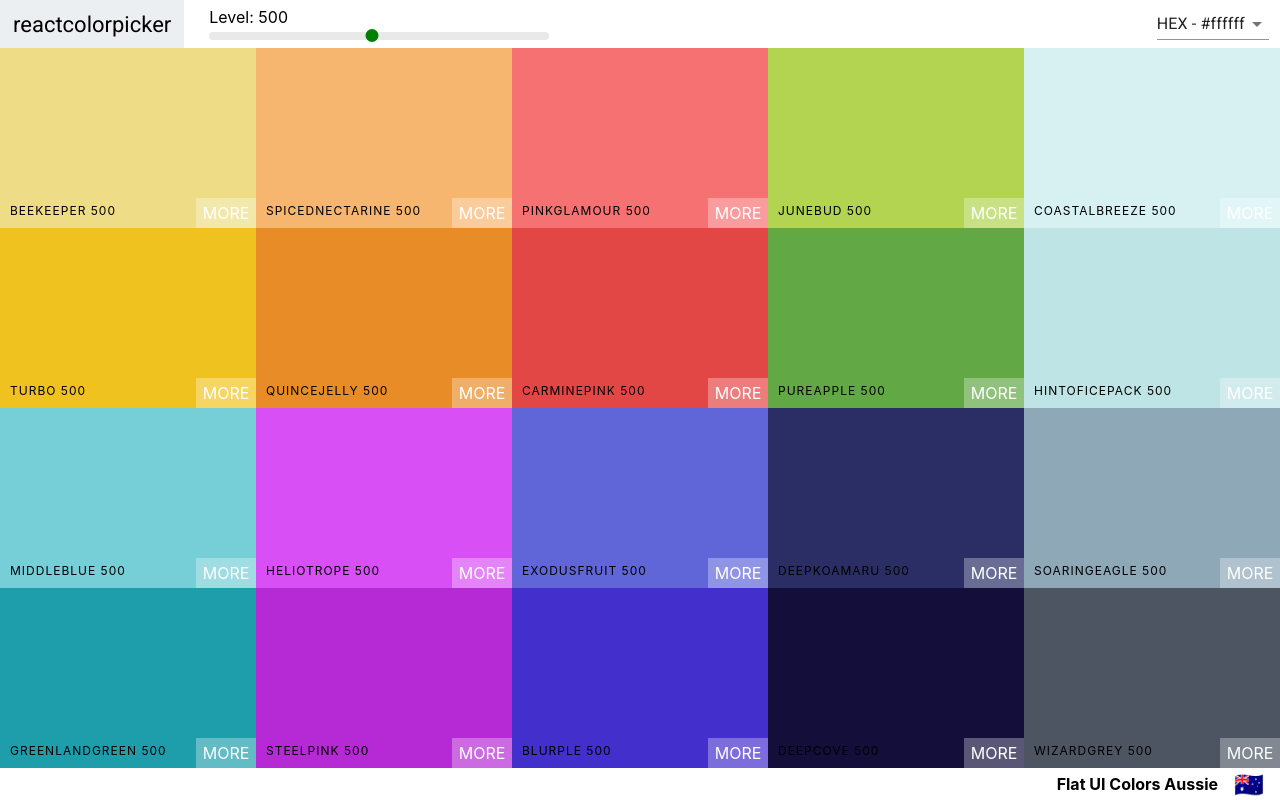
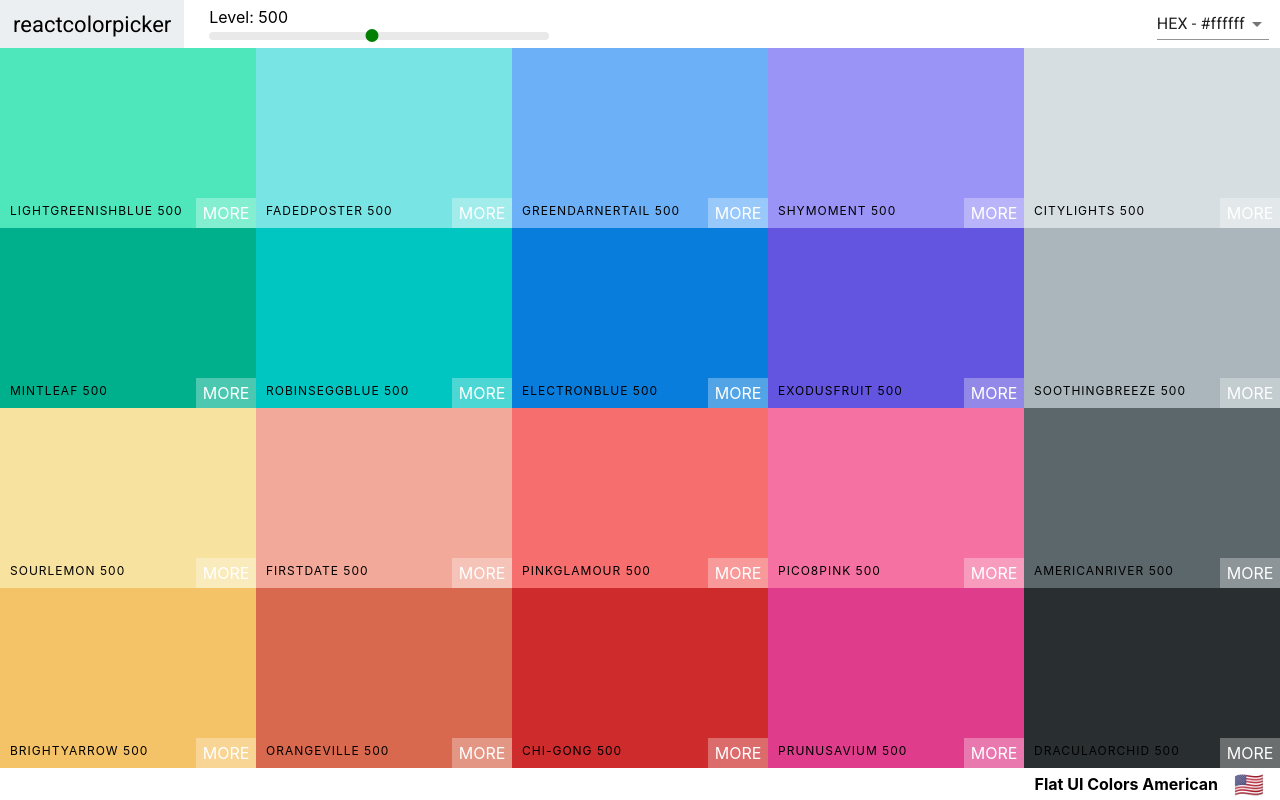
Before and after one commit to LexAeterna12321/react_colors_app, a React (Create React App) app: page /palette/flat-ui-colors-american in a window 1280 px wide. Built offline with nearby package versions, Linux system fonts and the light colour scheme.

Commit message:
added palette route

```diff
--- a/package.json
+++ b/package.json
@@ -10,6 +10,7 @@
     "react": "^16.9.0",
     "react-copy-to-clipboard": "^5.0.1",
     "react-dom": "^16.9.0",
+    "react-router-dom": "^5.0.1",
     "react-scripts": "3.1.1"
   },
   "scripts": {
--- a/src/App.js
+++ b/src/App.js
@@ -1,15 +1,32 @@
 import React from "react";
 import Palette from "./components/Palette";
 import seedColors from "./seedColors";
+import { Route, Switch } from "react-router-dom";
 import { generatePalette } from "./colorHelpers";
 
 function App() {
-  console.log(generatePalette(seedColors[4]));
+  const findPalette = id => {
+    return seedColors.find(palette => palette.id === id);
+  };
+
   return (
-    <div className="App">
-      <Palette palette={generatePalette(seedColors[4])} />
-    </div>
+    <Switch>
+      <Route path="/" exact render={() => <h1>paal</h1>} />
+      <Route
+        path="/palette/:id"
+        exact
+        render={routeProps => (
+          <Palette
+            palette={generatePalette(findPalette(routeProps.match.params.id))}
+          />
+        )}
+      />
+    </Switch>
   );
 }
-
+{
+  /* <div className="App">
+      <Palette palette={generatePalette(seedColors[4])} />
+    </div> */
+}
 export default App;
--- a/src/components/Palette.js
+++ b/src/components/Palette.js
@@ -26,7 +26,7 @@
     const colorBoxes = colors[level].map(color => (
       <ColorBox key={color.id} name={color.name} background={color[format]} />
     ));
-
+    console.log(this.props);
     return (
       <div className="Palette">
         <Navbar
--- a/src/index.js
+++ b/src/index.js
@@ -1,6 +1,12 @@
 import React from "react";
 import ReactDOM from "react-dom";
+import { BrowserRouter } from "react-router-dom";
 import "./index.css";
 import App from "./App";
 
-ReactDOM.render(<App />, document.getElementById("root"));
+ReactDOM.render(
+  <BrowserRouter>
+    <App />
+  </BrowserRouter>,
+  document.getElementById("root")
+);
```
Also changed, not shown: 1 other file (tests, documents, lock files or other folders).
